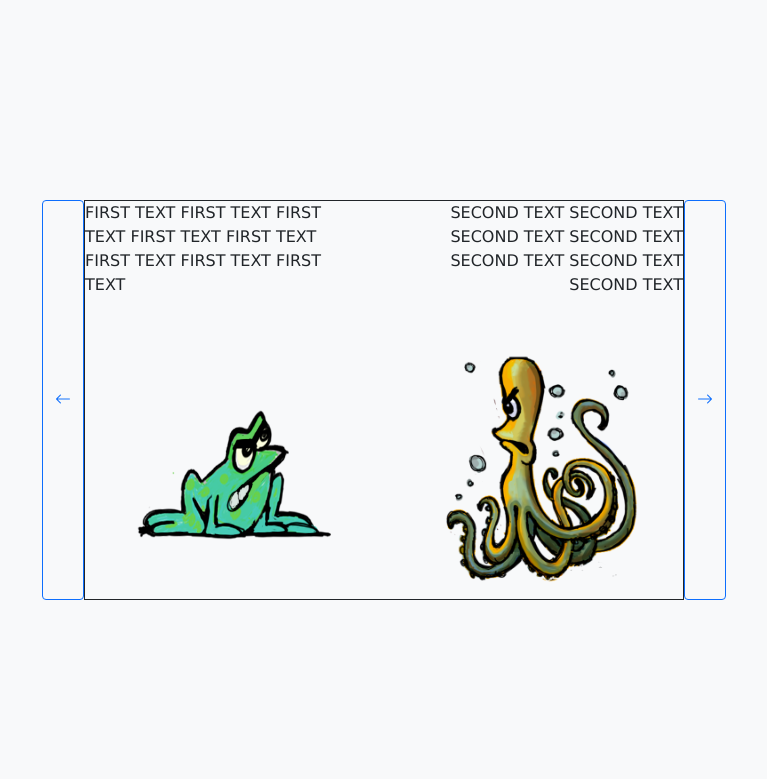
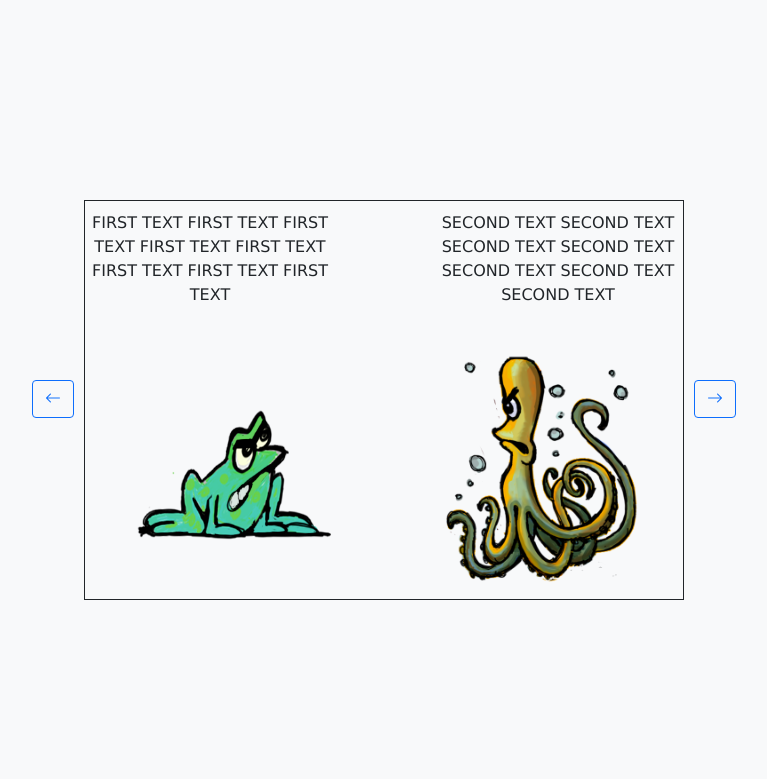
Before and after one commit to zvirani99/interactive-storytelling-web, a Flask app: template templates/story.html in a window 1280 px wide. Shown: the top 779 px of the page, without its empty margins (256-1023 px from the left). Run offline with Flask 2, Linux system fonts and the light colour scheme; the template is opened without the code that fills it, so the values that code supplies are empty; some libraries are stand-ins or nearby versions.

Commit message:
layout adjustments

```diff
--- a/templates/story.html
+++ b/templates/story.html
@@ -23,16 +23,16 @@
 
       <!-- Body Stuff Goes Here -->
         <div class="centered" style="display: flex;">
-          <button type="button" class="btn btn-outline-primary"><i class="bi bi-arrow-left"></i></button>
+          <div style="margin-right: 10px; transform: translateY(45%);"><button type="button" class="btn btn-outline-primary"><i class="bi bi-arrow-left"></i></button></div>
             <div class="border border-dark" style="width: 600px; height: 400px;">
-                <div class="d-flex justify-content-between" style="margin-bottom:40px;">
-                    <p style="width:250px;">FIRST TEXT FIRST TEXT FIRST TEXT FIRST TEXT FIRST TEXT FIRST TEXT FIRST TEXT FIRST TEXT</p>
-                    <p class="text-end" style="width:250px;">SECOND TEXT SECOND TEXT SECOND TEXT SECOND TEXT SECOND TEXT SECOND TEXT SECOND TEXT</p>
+                <div class="d-flex justify-content-between" style="padding-top: 10px; margin-bottom:30px;">
+                    <p class="text-center" style="width:250px;">FIRST TEXT FIRST TEXT FIRST TEXT FIRST TEXT FIRST TEXT FIRST TEXT FIRST TEXT FIRST TEXT</p>
+                    <p class="text-center" style="width:250px;">SECOND TEXT SECOND TEXT SECOND TEXT SECOND TEXT SECOND TEXT SECOND TEXT SECOND TEXT</p>
                 </div>
                 <img id="characterOne" style="width:200px; margin-right: 100px; margin-left:50px;" src="../static/characters/frog/anger.png">
                 <img id="characterTwo" style="width:200px; transform: scaleX(-1);" src="../static/characters/octopus/anger.png">
             </div>
-          <button type="button" class="btn btn-outline-primary"><i class="bi bi-arrow-right"></i></button>
+          <div style="margin-left: 10px; transform: translateY(45%);"><button type="button" class="btn btn-outline-primary"><i class="bi bi-arrow-right"></i></button></div>
         </div>
 
       <!-- Body Stuff Ends Here -->
```
